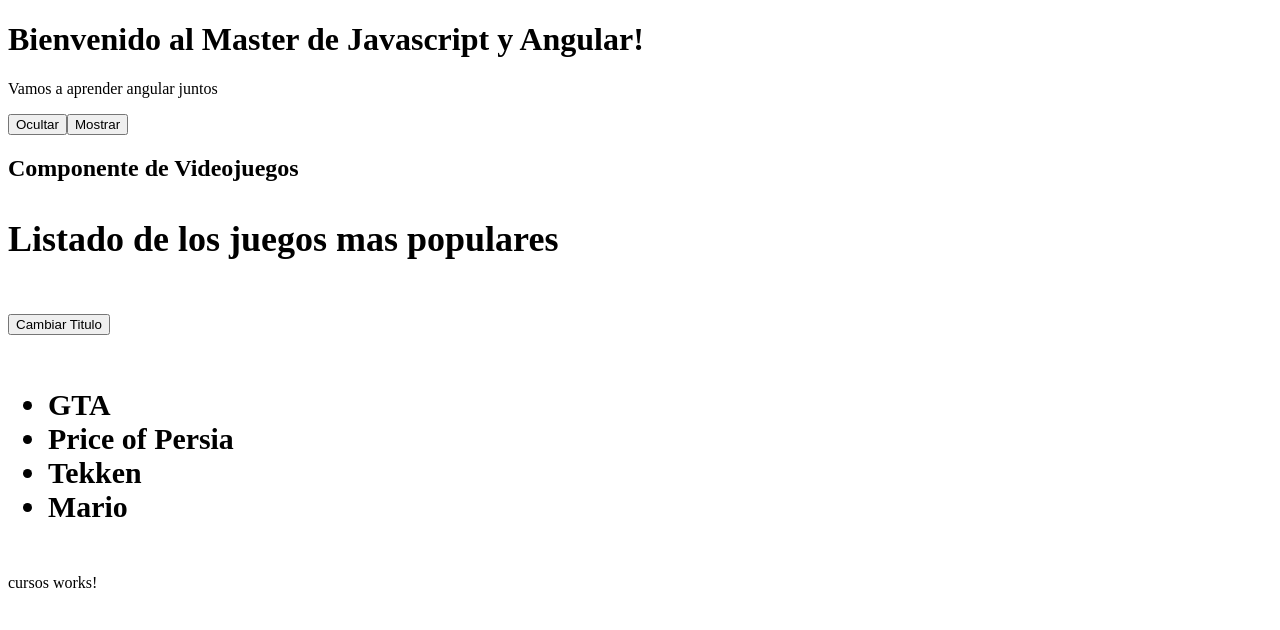
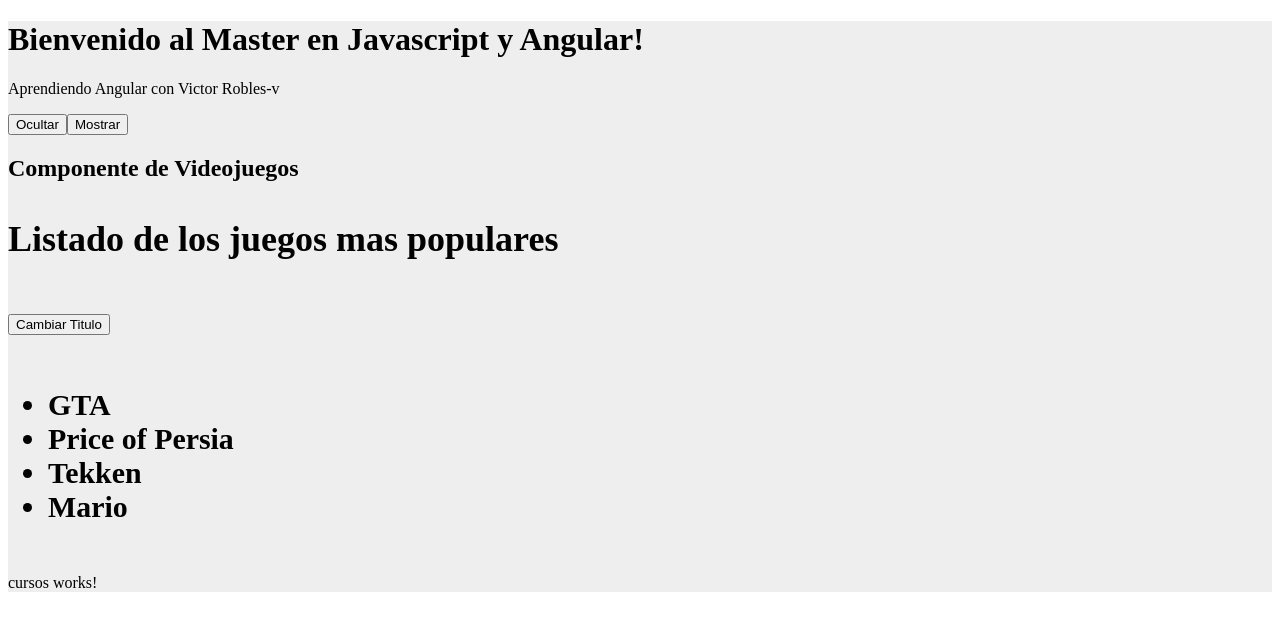
Before and after one commit to Jhonnasom/second-app, an Angular app in the folder aprendiendo-angular/: page / in a window 1280 px wide. Shown: the top 630 px of the page. Built offline with nearby package versions, Linux system fonts and the light colour scheme.

Commit message:
Importar y exportar en Angular

```diff
--- a/aprendiendo-angular/src/app/app.component.html
+++ b/aprendiendo-angular/src/app/app.component.html
@@ -7,11 +7,11 @@
 <!-- * * * * * * * to get started with your project! * * * * * * * * -->
 <!-- * * * * * * * * * * * * * * * * * * * * * * * * * * * * * * * -->
 
-<div>
+<div style="background:{{config.fondo}}">
 <h1>
   Bienvenido al {{ title }}!
 </h1>
-<p>Vamos a aprender angular juntos</p>
+<p>{{descripcion}}</p>
 
 <button (click)="ocultarVideojuegos(false)" *ngIf="mostrar_videojuegos">Ocultar</button>
 <button (click)="ocultarVideojuegos(true)" *ngIf="mostrar_videojuegos">Mostrar</button>
--- a/aprendiendo-angular/src/app/app.component.ts
+++ b/aprendiendo-angular/src/app/app.component.ts
@@ -1,4 +1,5 @@
 import { Component } from '@angular/core';
+import { Configuracion } from './models/configuracion';
 
 @Component({
   selector: 'app-root',
@@ -7,7 +8,15 @@ import { Component } from '@angular/core';
 })
 export class AppComponent {
   public title ='Master de Javascript y Angular';
+  public descripcion:string;
   public mostrar_videojuegos:boolean=true;
+  public config;
+
+  constructor(){
+    this.config=Configuracion;
+    this.title=Configuracion.titulo;
+    this.descripcion=Configuracion.descripcion;
+  }
 
   ocultarVideojuegos(value:boolean){
     this.mostrar_videojuegos= value;
--- /dev/null
+++ b/aprendiendo-angular/src/app/models/configuracion.ts
@@ -0,0 +1,6 @@
+export var Configuracion={
+    color:"red",
+    fondo:"#eee",
+    titulo:"Master en Javascript y Angular",
+    descripcion:"Aprendiendo Angular con Victor Robles-v"
+};
```
